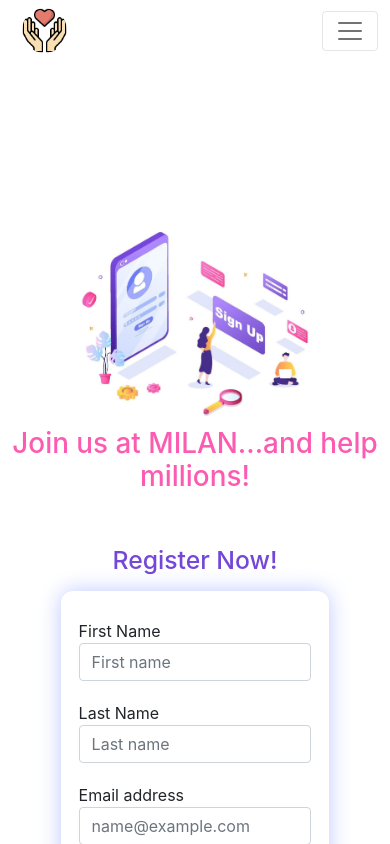
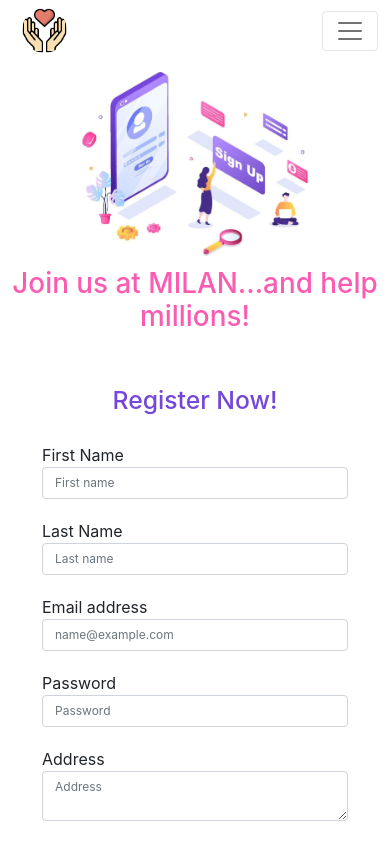
Before and after one commit to ngoworldcommunity/NGOWorld, a React (Create React App) app in the folder milan-app/: page /user/register in a window 390 px wide. Shown: the top 844 px of the page. Built offline with nearby package versions, Linux system fonts and the light colour scheme.

Commit message:
Made the registration form bigger

```diff
--- a/milan-app/src/styles/UserRegister.css
+++ b/milan-app/src/styles/UserRegister.css
@@ -4,17 +4,12 @@
 	box-sizing: border-box;
 }
 
-div#section1,
-div#section2 {
-	/* border: 2px solid rgb(129, 44, 241); */
-}
-
-div#userRegister div.container {
+div#userRegister div.body {
 	display: flex;
 	justify-content: space-around;
 	align-items: center;
-	/* flex-wrap: wrap; */
-	padding-top: 10rem;
+	margin: 0 34px;
+	padding-top: 6rem;
 	padding-bottom: 2rem;
 }
 
@@ -37,20 +32,19 @@ div#userRegister div#section1 h1 {
 }
 
 div#userRegister div#section2 {
-	width: 480px;
+	width: 600px;
 	padding: 12px 0;
 }
 
 div#userRegister div#section2 h2 {
+	margin: 0;
 	color: #7447d8;
 	text-align: center;
-    margin-bottom: 16px;
 }
 
 div#userRegister div#section2 form {
 	padding: 18px;
 	border-radius: 12px;
-	box-shadow: 0 0 22px #bfc9ff;
 }
 
 div#userRegister div#section2 div#name {
@@ -60,7 +54,7 @@ div#userRegister div#section2 div#name {
 }
 
 div#userRegister div#section2 div#name div.form-group {
-	width: 198px;
+	width: 100%;
 }
 
 div#userRegister div#section2 div#name div.form-group:nth-child(1) {
@@ -69,6 +63,16 @@ div#userRegister div#section2 div#name div.form-group:nth-child(1) {
 
 div#userRegister div#section2 div.form-group {
 	padding: 10px 0;
+}
+
+div#userRegister div#section2 div.form-group label {
+	font-size: 22px;
+}
+div#userRegister div#section2 div.form-group input {
+	font-size: 18px;
+}
+div#userRegister div#section2 div.form-group textarea {
+	font-size: 18px;
 }
 
 div#userRegister div#section2 div#links {
@@ -81,6 +85,7 @@ div#userRegister div#section2 div#links {
 
 div#userRegister div#section2 div#links button.btn {
 	width: 50%;
+	font-size: 20px;
 	font-weight: bold;
 	color: white;
 	background-color: #9771ea;
@@ -109,7 +114,10 @@ div#userRegister div#section2 div#links p {
 }
 
 @media screen and (max-width: 992px) {
-	div#userRegister div.container {
+	div#userRegister div#section2 div#name {
+		display: flex;
+	}
+	div#userRegister div.body {
 		flex-direction: column;
 	}
 	div#userRegister div#section1 {
@@ -123,18 +131,45 @@ div#userRegister div#section2 div#links p {
 }
 
 @media screen and (max-width: 680px) {
+	div#userRegister div#section2 div#name {
+		display: block;
+	}
 	div#userRegister div#section1 img {
 		height: 80%;
 		width: 80%;
 	}
 	div#userRegister div#section2 {
-		width: 80%;
+		width: 100%;
 		padding: 12px 12px;
+	}
+	div#userRegister div#section2 div.form-group label {
+		font-size: 18px;
+	}
+	div#userRegister div#section2 div.form-group input {
+		font-size: 15px;
+	}
+	div#userRegister div#section2 div.form-group textarea {
+		font-size: 15px;
+	}
+	div#userRegister div#section2 div#links button.btn {
+		font-size: 15px;
 	}
 }
 
-@media screen and (max-width: 376px) {
+@media screen and (max-width: 476px) {
+	div#userRegister div#section2 div.form-group label {
+		font-size: 16px;
+	}
+	div#userRegister div#section2 div.form-group input {
+		font-size: 12px;
+	}
+	div#userRegister div#section2 div.form-group textarea {
+		font-size: 12px;
+	}
 	div#userRegister div#section2 div#links button.btn {
 		font-size: 12px;
 	}
+	div#userRegister div#section2 div#links p {
+		font-size: 12px;
 	}
+}
```
Lines whose indentation alone changed are shown as unchanged.
